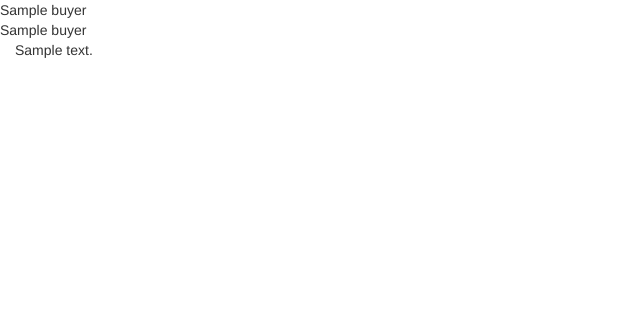
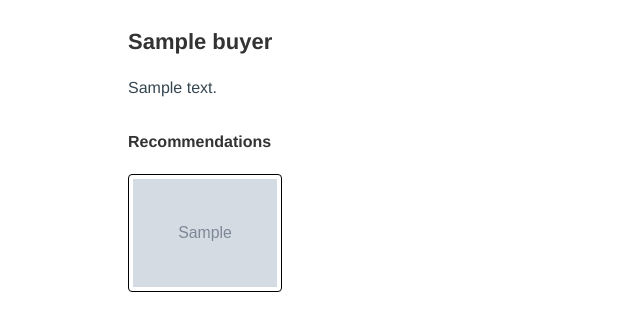
Before and after one commit to joeyism/django-hubba, a Django app: a page that uses recommendations/templates/buyer_details.html in a window 1280 px wide. Shown: the top 331 px of the page, without its empty margins (0-640 px from the left). Run offline with Django 3.2, Linux system fonts and the light colour scheme; tables that the repository leaves empty hold one stand-in row (values such as "Sample post"); grey boxes marked "Sample" are stand-in pictures; some libraries are stand-ins or nearby versions.

Commit message:
Changed website view

```diff
--- /dev/null
+++ b/recommendations/static/styles.css
@@ -0,0 +1,40 @@
+
+.page{
+    padding-left:10%;
+    padding-right:10%;
+    padding-top:2%;
+}
+.title{
+    font-size: 22px;
+    font-weight: 600;
+}
+
+.image{
+    width:80%;
+    border: 1px solid black
+}
+
+.description{
+    font-size: 16px;
+    color: #364751;
+
+}
+
+.title-container{
+    margin-bottom: 2%;
+}
+
+.recomm-tiny-image{
+    border: 1px solid black;
+    width: 15%;
+}
+
+.sub-title{
+    font-size: 16px;
+    font-weight: 600;
+    margin-bottom:2%;
+}
+
+.recommendations{
+    margin-top:3%;
+}
--- a/recommendations/templates/buyer_details.html
+++ b/recommendations/templates/buyer_details.html
@@ -1,16 +1,30 @@
 {% load bootstrap3 %}
 {% bootstrap_css %}
 
+{% load static %}
+
 <html>
     <head>
-        {{ name }}
+        <title>{{ name }}</title>
+
+        <link rel="stylesheet" href="/static/styles.css"/>
     </head>
 
     <body>
-        <div class="title">{{ name }}</div>
-        <div class="col-md-6 description">{{ description }}</div>
-        <div class="recommendations">
+        <div class="page">
+            <div class="title-container">
+                <div class="title">{{ name }}</div>
+            </div>
+            <div class="description">{{ description }}</div>
 
+            <div class="recommendations">
+                <div class="sub-title">Recommendations</div>
+                {% for recommendation in recommendations %}
+                <a href="/product/{{ recommendation.product.name}}">
+                    <img class="recomm-tiny-image img-thumbnail" src={{ recommendation.product.picture_url}}>
+                </a>
+                {% endfor%}
+            </div>
         </div>
 
     </body>
--- a/recommendations/views.py
+++ b/recommendations/views.py
@@ -15,4 +15,8 @@ def product_details(request, name):
 def buyer_details(request, owner):
     buyer = get_object_or_404(Buyer, owner=owner)
     recomm_list = get_list_or_404(Recommendation, buyer=buyer)
-    return render(request, "buyer_details.html", model_to_dict(buyer))
+    return render(
+        request,
+        "buyer_details.html",
+        dict(model_to_dict(buyer), **{"recommendations": recomm_list})
+    )
```
Also changed, not shown: recommendations/management/commands/gen_recommendations.py (added, +14 -0 lines), recommendations/templates/product_details.html (+15 -6 lines), README.md (added), hubba/settings.py (line endings or trailing spaces).
